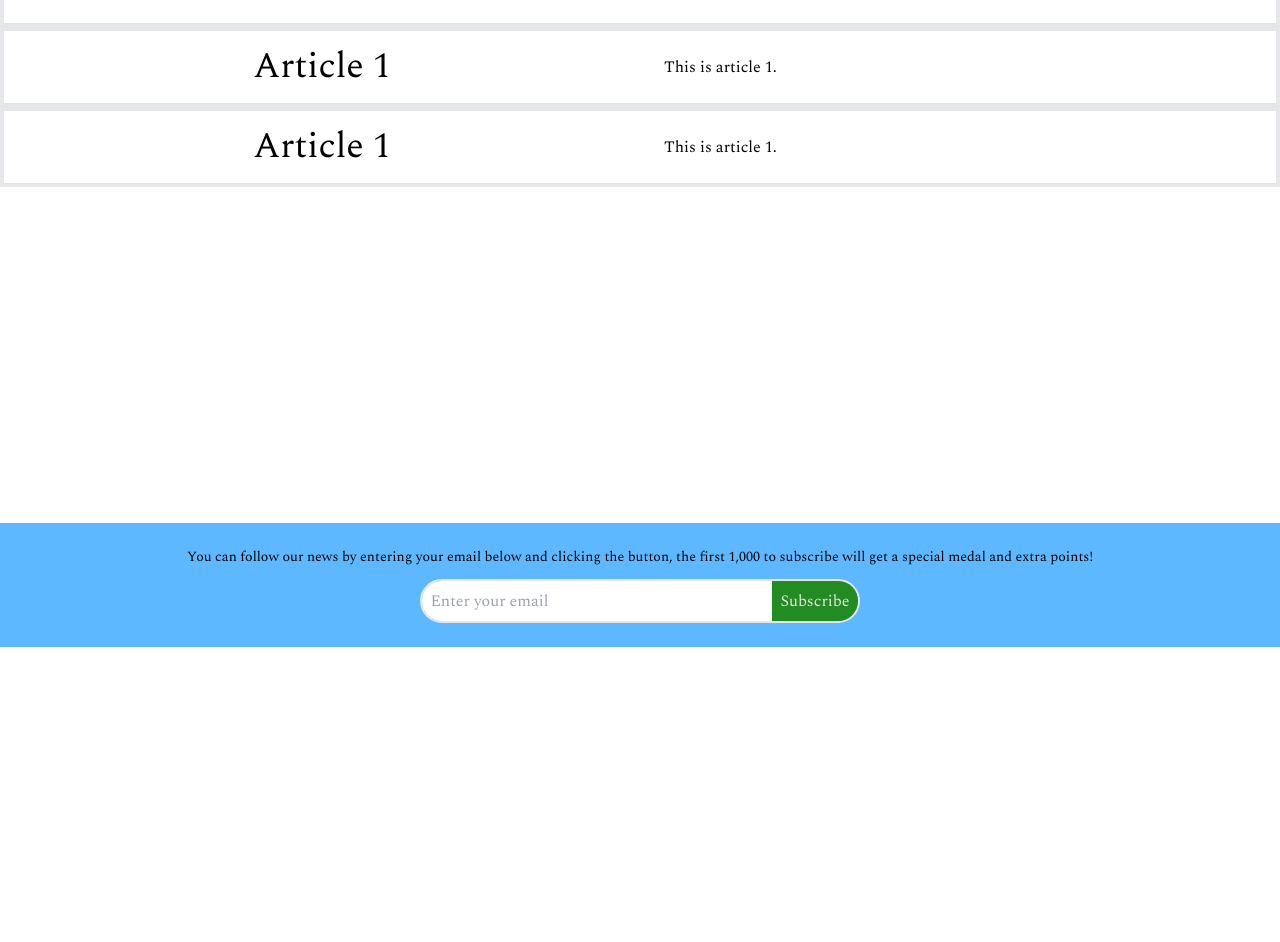
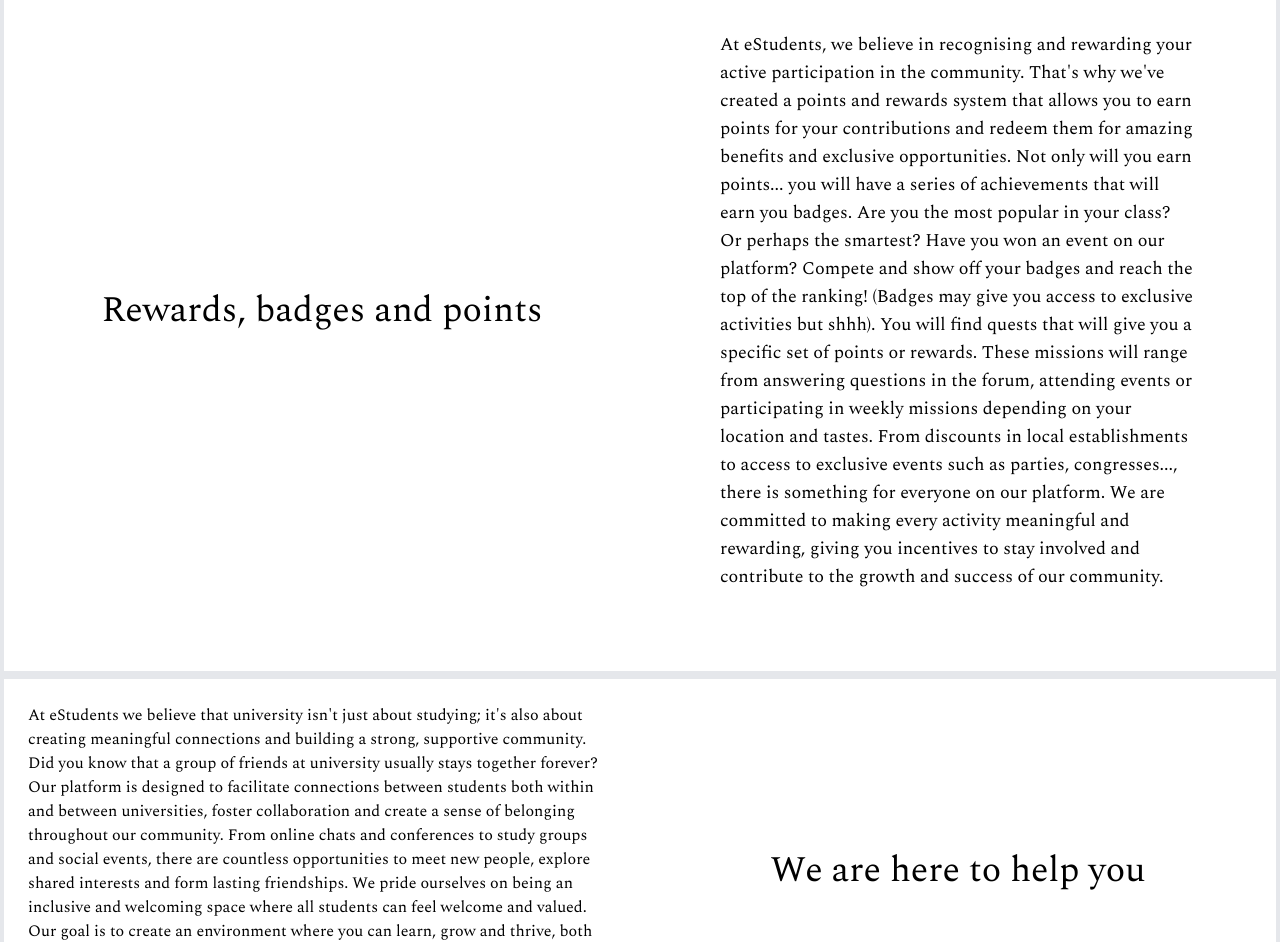
Before and after one commit to e-Students/landing-page, a React (Vite) app: page / in a window 1280 px wide. Shown: the part 153-1095 px from the top of the page. Before the commit the page ends 800 px from the top, so only its background shows below. Built offline with nearby package versions, Linux system fonts and the light colour scheme.

Commit message:
Apenas cambios

```diff
--- a/src/Pages/LandingPage.tsx
+++ b/src/Pages/LandingPage.tsx
@@ -6,12 +6,13 @@
 
 const LandingPage = ({ data }: LandingPageProps) => {
   return (
-    <div className='grid grid-rows-9 h-full items-center font-base'>
+    <div className='grid h-full items-center font-base'>
       {data.map((item) => (
         <Acordeon
           title={item.title}
           description={item.content}
           key={item.id}
+          id={item.id}
         />
       ))}
     </div>
--- a/src/components/Acordeon.tsx
+++ b/src/components/Acordeon.tsx
@@ -1,13 +1,24 @@
 interface AcordeonProps {
     title: string;
     description: string;
+    className?: string;
+    id: number;
 }
 
-const Acordeon = ({ title, description }: AcordeonProps) => {
+const Acordeon = ({ title, description, className, id }: AcordeonProps) => {
   return (
-    <div className="row-span-3 grid grid-cols-12 border-4">
+    <div className={`row-span-3 grid grid-cols-12 border-4 ${className}`
+
+
+    }>
+        {id % 2 !== 0 ? (<>
         <h2 className="text-4xl flex col-span-6 w-full h-full items-center text-center justify-center">{title}</h2>
+        <p className="col-span-6 p-20 text-lg">{description}</p></>
+        ) : (<>
         <p className="col-span-6 p-6">{description}</p>
+        <h2 className="text-4xl flex col-span-6 w-full h-full items-center text-center justify-center">{title}</h2></>
+        ) }
+
       </div>
   )
 }
--- a/src/components/Footer.tsx
+++ b/src/components/Footer.tsx
@@ -27,7 +27,7 @@
   return (
     <>
       {isLoading && <Loader />}
-      <footer className='absolute bottom-0 left-0 right-0 bg-primary flex flex-col items-center justify-center gap-3 p-6 font-base'>
+      <footer className='bottom-0 left-0 right-0 bg-primary flex flex-col items-center justify-center gap-3 p-6 font-base'>
         <p className='text-sm  text-center'>
           You can follow our news by entering your email below and clicking the
           button, the first 1,000 to subscribe will get a special medal and
--- a/src/data/Articles.data.ts
+++ b/src/data/Articles.data.ts
@@ -7,17 +7,30 @@
 export const data: DataProps [] = [
     {
     id: 1,
-    title: 'Article 1',
-    content: 'This is article 1.'
+    title: 'Rewards, badges and points',
+    content: `At eStudents, we believe in recognising and rewarding your active participation in the community. That's why we've created a points and rewards system that allows you to earn points for your contributions and redeem them for amazing benefits and exclusive opportunities. Not only will you earn points... you will have a series of achievements that will earn you badges. Are you the most popular in your class? Or perhaps the smartest? Have you won an event on our platform? Compete and show off your badges and reach the top of the ranking! (Badges may give you access to exclusive activities but shhh).
+
+    You will find quests that will give you a specific set of points or rewards. These missions will range from answering questions in the forum, attending events or participating in weekly missions depending on your location and tastes. From discounts in local establishments to access to exclusive events such as parties, congresses..., there is something for everyone on our platform.
+
+    We are committed to making every activity meaningful and rewarding, giving you incentives to stay involved and contribute to the growth and success of our community.`,
 },
 {
     id: 2,
-    title: 'Article 1',
-    content: 'This is article 1.'
+    title: 'We are here to help you',
+    content: `At eStudents we believe that university isn't just about studying; it's also about creating meaningful connections and building a strong, supportive community. Did you know that a group of friends at university usually stays together forever? Our platform is designed to facilitate connections between students both within and between universities, foster collaboration and create a sense of belonging throughout our community.
+
+    From online chats and conferences to study groups and social events, there are countless opportunities to meet new people, explore shared interests and form lasting friendships. We pride ourselves on being an inclusive and welcoming space where all students can feel welcome and valued.
+
+    Our goal is to create an environment where you can learn, grow and thrive, both academically and personally. Join our community today - together, we can achieve great things and create memories that will last a lifetime. In reality, the greatest reward we can offer you is the connection with your soul mate (although if you give me a few points I won't complain).`
 },
 {
     id: 3,
-    title: 'Article 1',
-    content: 'This is article 1.'
+    title: 'Students around the globe!',
+    content: `At eStudents, we're here to be your companion on the college journey, and that includes both the academic and personal side! Our study and theme rooms are like your second home on campus, where you can hang out with your friends, ask questions about that algebra problem you don't understand (did someone say: "Rewards for studying"?) or just hang out with other students while you work on projects.
+    Speaking of projects, are you a young entrepreneur, do you have a business in the works, are you an artist...? Advertise here and look for collaborators, networking events or even the announcement of your next concert. Are you going to be the next superstar? Remember us when it happens please.
+    Honestly, we know that university has its rough patches, so when you feel you need a little support, both teachers and verified psychologists will be here to listen and lend a hand. Because we know that university life can be a whirlwind, and we don't want you to miss a second of the fun!
+    And when you feel like you need a little support, our verified teachers and psychologists are here to listen and lend a hand. Because we know that university life can be a whirlwind, and we don't want you to miss a second of the fun!
+
+    `
 }
 ]
```
